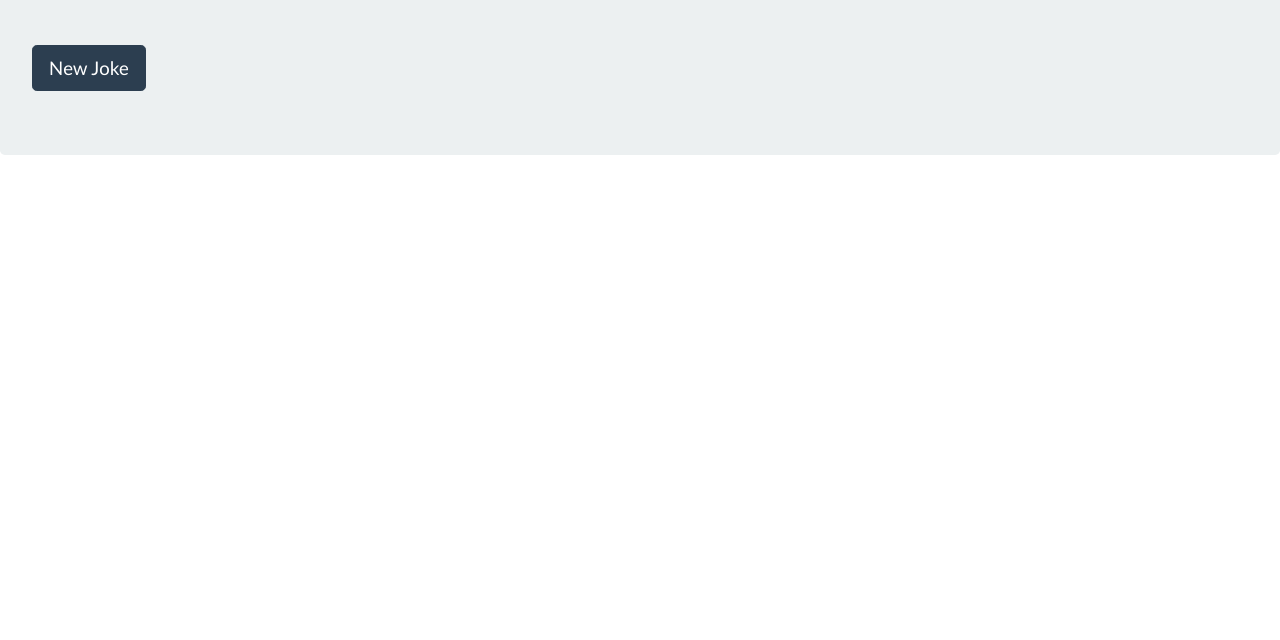
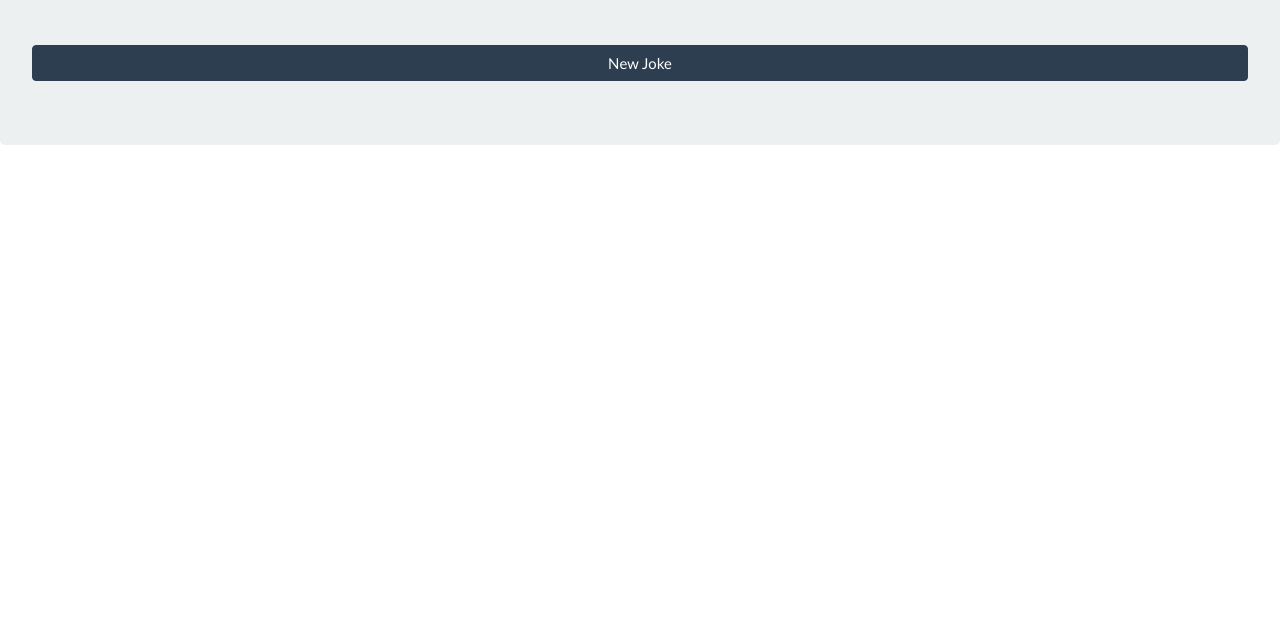
Before and after one commit to Pritesh1G/Javascript-KnockKnockJokes, a plain HTML site: page index.html in a window 1280 px wide. Shown: the part 160-800 px from the top of the page. Drawn offline with nearby package versions, Linux system fonts and the light colour scheme.

Commit message:
fixed class issue with new bootstrap 4

```diff
--- a/index.html
+++ b/index.html
@@ -14,7 +14,7 @@
     </nav>
     <div class="jumbotron">
         <h2 class="joke">Click on the New Joke To Hear One</h1>
-        <input type="submit" class="refresh btn btn-primary btn-lg center-block" id="jokegen" value="New Joke">
+        <input type="submit" class="refresh btn btn-primary btn-block" id="jokegen" value="New Joke">
     </div>
 </body>
 <script type="text/javascript" src="app.js" async defer></script>
```
